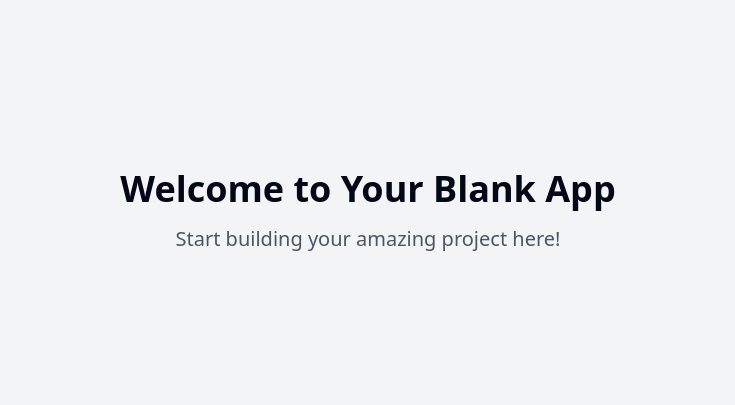
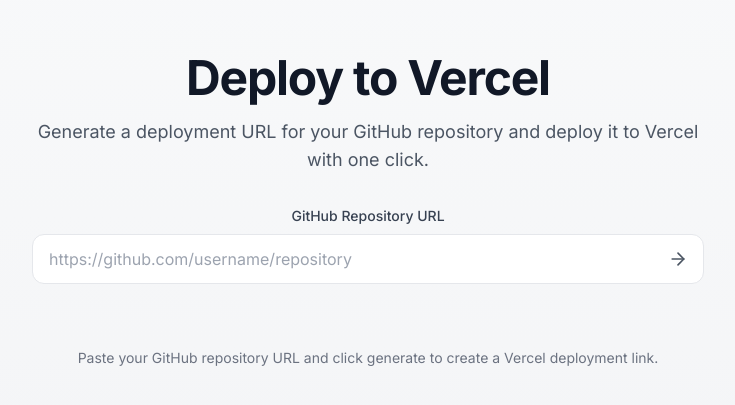
Before and after one commit to GraderLabs/deployo-github-button, a React (Vite) app: page / in a window 1280 px wide. Shown: the part 189-594 px from the top of the page, without its empty margins (272-1007 px from the left). Built offline with nearby package versions, Linux system fonts and the light colour scheme.

Commit message:
Add GitHub repo deployment
This commit adds functionality to deploy a GitHub repository to Vercel using a Vercel button.  The user will be able to input a GitHub repository URL, and the application will generate a Vercel deployment link.

```diff
--- /dev/null
+++ b/src/components/URLInput.tsx
@@ -0,0 +1,105 @@
+
+import { useState } from "react";
+import { Copy, ArrowRight } from "lucide-react";
+import { toast } from "sonner";
+
+const URLInput = () => {
+  const [url, setUrl] = useState("");
+  const [generatedUrl, setGeneratedUrl] = useState("");
+
+  const handleGenerate = () => {
+    if (!url) {
+      toast.error("Please enter a GitHub repository URL");
+      return;
+    }
+
+    try {
+      const encodedUrl = encodeURIComponent(url);
+      const vercelUrl = `https://vercel.com/new/clone?repository-url=${encodedUrl}`;
+      setGeneratedUrl(vercelUrl);
+      toast.success("Deployment URL generated successfully!");
+    } catch (error) {
+      toast.error("Failed to generate deployment URL");
+    }
+  };
+
+  const handleCopy = async () => {
+    if (!generatedUrl) return;
+
+    try {
+      await navigator.clipboard.writeText(generatedUrl);
+      toast.success("Copied to clipboard!");
+    } catch (error) {
+      toast.error("Failed to copy to clipboard");
+    }
+  };
+
+  return (
+    <div className="w-full max-w-2xl mx-auto space-y-6 animate-fade-in">
+      <div className="space-y-2">
+        <label htmlFor="github-url" className="block text-sm font-medium text-gray-700">
+          GitHub Repository URL
+        </label>
+        <div className="relative">
+          <input
+            id="github-url"
+            type="url"
+            value={url}
+            onChange={(e) => setUrl(e.target.value)}
+            placeholder="https://github.com/username/repository"
+            className="w-full px-4 py-3 rounded-lg border border-gray-200 focus:outline-none focus:ring-2 focus:ring-primary transition-all duration-200 pr-12"
+          />
+          <button
+            onClick={handleGenerate}
+            className="absolute right-2 top-1/2 -translate-y-1/2 p-2 rounded-md hover:bg-gray-100 transition-colors duration-200"
+            aria-label="Generate deployment URL"
+          >
+            <ArrowRight className="w-5 h-5 text-gray-600" />
+          </button>
+        </div>
+      </div>
+
+      {generatedUrl && (
+        <div className="space-y-2 animate-fade-in">
+          <label className="block text-sm font-medium text-gray-700">
+            Vercel Deployment URL
+          </label>
+          <div className="relative">
+            <input
+              type="text"
+              readOnly
+              value={generatedUrl}
+              className="w-full px-4 py-3 rounded-lg border border-gray-200 bg-gray-50 pr-12"
+            />
+            <button
+              onClick={handleCopy}
+              className="absolute right-2 top-1/2 -translate-y-1/2 p-2 rounded-md hover:bg-gray-100 transition-colors duration-200"
+              aria-label="Copy to clipboard"
+            >
+              <Copy className="w-5 h-5 text-gray-600" />
+            </button>
+          </div>
+        </div>
+      )}
+
+      {generatedUrl && (
+        <div className="pt-4 animate-fade-in">
+          <a
+            href={generatedUrl}
+            target="_blank"
+            rel="noopener noreferrer"
+            className="inline-flex items-center px-6 py-3 rounded-lg bg-black text-white hover:bg-gray-900 transition-colors duration-200"
+          >
+            <img
+              src="https://vercel.com/button"
+              alt="Deploy with Vercel"
+              className="h-4"
+            />
+          </a>
+        </div>
+      )}
+    </div>
+  );
+};
+
+export default URLInput;
--- a/src/index.css
+++ b/src/index.css
@@ -1,3 +1,6 @@
+
+@import url('https://fonts.googleapis.com/css2?family=Inter:wght@400;500;600;700&display=swap');
+
 @tailwind base;
 @tailwind components;
 @tailwind utilities;
@@ -5,88 +8,25 @@
 @layer base {
   :root {
     --background: 0 0% 100%;
-    --foreground: 222.2 84% 4.9%;
-
+    --foreground: 240 10% 3.9%;
     --card: 0 0% 100%;
-    --card-foreground: 222.2 84% 4.9%;
-
+    --card-foreground: 240 10% 3.9%;
     --popover: 0 0% 100%;
-    --popover-foreground: 222.2 84% 4.9%;
-
-    --primary: 222.2 47.4% 11.2%;
-    --primary-foreground: 210 40% 98%;
-
-    --secondary: 210 40% 96.1%;
-    --secondary-foreground: 222.2 47.4% 11.2%;
-
-    --muted: 210 40% 96.1%;
-    --muted-foreground: 215.4 16.3% 46.9%;
-
-    --accent: 210 40% 96.1%;
-    --accent-foreground: 222.2 47.4% 11.2%;
-
+    --popover-foreground: 240 10% 3.9%;
+    --primary: 240 5.9% 10%;
+    --primary-foreground: 0 0% 98%;
+    --secondary: 240 4.8% 95.9%;
+    --secondary-foreground: 240 5.9% 10%;
+    --muted: 240 4.8% 95.9%;
+    --muted-foreground: 240 3.8% 46.1%;
+    --accent: 240 4.8% 95.9%;
+    --accent-foreground: 240 5.9% 10%;
     --destructive: 0 84.2% 60.2%;
-    --destructive-foreground: 210 40% 98%;
-
-    --border: 214.3 31.8% 91.4%;
-    --input: 214.3 31.8% 91.4%;
-    --ring: 222.2 84% 4.9%;
-
-    --radius: 0.5rem;
-
-    --sidebar-background: 0 0% 98%;
-
-    --sidebar-foreground: 240 5.3% 26.1%;
-
-    --sidebar-primary: 240 5.9% 10%;
-
-    --sidebar-primary-foreground: 0 0% 98%;
-
-    --sidebar-accent: 240 4.8% 95.9%;
-
-    --sidebar-accent-foreground: 240 5.9% 10%;
-
-    --sidebar-border: 220 13% 91%;
-
-    --sidebar-ring: 217.2 91.2% 59.8%;
-  }
-
-  .dark {
-    --background: 222.2 84% 4.9%;
-    --foreground: 210 40% 98%;
-
-    --card: 222.2 84% 4.9%;
-    --card-foreground: 210 40% 98%;
-
-    --popover: 222.2 84% 4.9%;
-    --popover-foreground: 210 40% 98%;
-
-    --primary: 210 40% 98%;
-    --primary-foreground: 222.2 47.4% 11.2%;
-
-    --secondary: 217.2 32.6% 17.5%;
-    --secondary-foreground: 210 40% 98%;
-
-    --muted: 217.2 32.6% 17.5%;
-    --muted-foreground: 215 20.2% 65.1%;
-
-    --accent: 217.2 32.6% 17.5%;
-    --accent-foreground: 210 40% 98%;
-
-    --destructive: 0 62.8% 30.6%;
-    --destructive-foreground: 210 40% 98%;
-
-    --border: 217.2 32.6% 17.5%;
-    --input: 217.2 32.6% 17.5%;
-    --ring: 212.7 26.8% 83.9%;
-    --sidebar-background: 240 5.9% 10%;
-    --sidebar-foreground: 240 4.8% 95.9%;
-    --sidebar-primary: 224.3 76.3% 48%;
-    --sidebar-primary-foreground: 0 0% 100%;
-    --sidebar-accent: 240 3.7% 15.9%;
-    --sidebar-accent-foreground: 240 4.8% 95.9%;
-    --sidebar-border: 240 3.7% 15.9%;
-    --sidebar-ring: 217.2 91.2% 59.8%;
+    --destructive-foreground: 0 0% 98%;
+    --border: 240 5.9% 90%;
+    --input: 240 5.9% 90%;
+    --ring: 240 5.9% 10%;
+    --radius: 0.75rem;
   }
 }
 
@@ -94,8 +34,14 @@
   * {
     @apply border-border;
   }
-
   body {
-    @apply bg-background text-foreground;
+    @apply bg-background text-foreground antialiased;
+    font-feature-settings: "rlig" 1, "calt" 1;
   }
 }
+
+.glass-morphism {
+  background: rgba(255, 255, 255, 0.8);
+  backdrop-filter: blur(12px);
+  -webkit-backdrop-filter: blur(12px);
+}
--- a/src/pages/Index.tsx
+++ b/src/pages/Index.tsx
@@ -1,11 +1,24 @@
-// Update this page (the content is just a fallback if you fail to update the page)
+
+import URLInput from "../components/URLInput";
 
 const Index = () => {
   return (
-    <div className="min-h-screen flex items-center justify-center bg-gray-100">
-      <div className="text-center">
-        <h1 className="text-4xl font-bold mb-4">Welcome to Your Blank App</h1>
-        <p className="text-xl text-gray-600">Start building your amazing project here!</p>
+    <div className="min-h-screen flex flex-col items-center justify-center bg-gradient-to-b from-gray-50 to-gray-100 px-4">
+      <div className="w-full max-w-4xl mx-auto text-center space-y-8 animate-fade-in">
+        <div className="space-y-4">
+          <h1 className="text-4xl font-bold tracking-tight text-gray-900 sm:text-5xl">
+            Deploy to Vercel
+          </h1>
+          <p className="text-lg text-gray-600 max-w-2xl mx-auto">
+            Generate a deployment URL for your GitHub repository and deploy it to Vercel with one click.
+          </p>
+        </div>
+
+        <URLInput />
+
+        <footer className="text-sm text-gray-500 pt-8">
+          Paste your GitHub repository URL and click generate to create a Vercel deployment link.
+        </footer>
       </div>
     </div>
   );
--- a/tailwind.config.ts
+++ b/tailwind.config.ts
@@ -1,3 +1,4 @@
+
 import type { Config } from "tailwindcss";
 
 export default {
@@ -12,85 +13,60 @@ export default {
   theme: {
     container: {
       center: true,
-			padding: '2rem',
+      padding: "2rem",
       screens: {
-				'2xl': '1400px'
-			}
+        "2xl": "1400px",
+      },
     },
     extend: {
+      fontFamily: {
+        sans: ["Inter", "sans-serif"],
+      },
       colors: {
-				border: 'hsl(var(--border))',
-				input: 'hsl(var(--input))',
-				ring: 'hsl(var(--ring))',
-				background: 'hsl(var(--background))',
-				foreground: 'hsl(var(--foreground))',
+        border: "hsl(var(--border))",
+        input: "hsl(var(--input))",
+        ring: "hsl(var(--ring))",
+        background: "hsl(var(--background))",
+        foreground: "hsl(var(--foreground))",
         primary: {
-					DEFAULT: 'hsl(var(--primary))',
-					foreground: 'hsl(var(--primary-foreground))'
+          DEFAULT: "#18181B",
+          foreground: "#FAFAFA",
         },
         secondary: {
-					DEFAULT: 'hsl(var(--secondary))',
-					foreground: 'hsl(var(--secondary-foreground))'
+          DEFAULT: "#09090B",
+          foreground: "#FAFAFA",
         },
-				destructive: {
-					DEFAULT: 'hsl(var(--destructive))',
-					foreground: 'hsl(var(--destructive-foreground))'
-				},
-				muted: {
-					DEFAULT: 'hsl(var(--muted))',
-					foreground: 'hsl(var(--muted-foreground))'
-				},
-				accent: {
-					DEFAULT: 'hsl(var(--accent))',
-					foreground: 'hsl(var(--accent-foreground))'
-				},
-				popover: {
-					DEFAULT: 'hsl(var(--popover))',
-					foreground: 'hsl(var(--popover-foreground))'
-				},
-				card: {
-					DEFAULT: 'hsl(var(--card))',
-					foreground: 'hsl(var(--card-foreground))'
-				},
-				sidebar: {
-					DEFAULT: 'hsl(var(--sidebar-background))',
-					foreground: 'hsl(var(--sidebar-foreground))',
-					primary: 'hsl(var(--sidebar-primary))',
-					'primary-foreground': 'hsl(var(--sidebar-primary-foreground))',
-					accent: 'hsl(var(--sidebar-accent))',
-					'accent-foreground': 'hsl(var(--sidebar-accent-foreground))',
-					border: 'hsl(var(--sidebar-border))',
-					ring: 'hsl(var(--sidebar-ring))'
-				}
       },
       borderRadius: {
-				lg: 'var(--radius)',
-				md: 'calc(var(--radius) - 2px)',
-				sm: 'calc(var(--radius) - 4px)'
+        lg: "var(--radius)",
+        md: "calc(var(--radius) - 2px)",
+        sm: "calc(var(--radius) - 4px)",
       },
       keyframes: {
-				'accordion-down': {
-					from: {
-						height: '0'
+        "accordion-down": {
+          from: { height: "0" },
+          to: { height: "var(--radix-accordion-content-height)" },
         },
-					to: {
-						height: 'var(--radix-accordion-content-height)'
-					}
+        "accordion-up": {
+          from: { height: "var(--radix-accordion-content-height)" },
+          to: { height: "0" },
         },
-				'accordion-up': {
-					from: {
-						height: 'var(--radix-accordion-content-height)'
+        "fade-in": {
+          "0%": { opacity: "0", transform: "translateY(10px)" },
+          "100%": { opacity: "1", transform: "translateY(0)" },
         },
-					to: {
-						height: '0'
-					}
-				}
+        "fade-out": {
+          "0%": { opacity: "1", transform: "translateY(0)" },
+          "100%": { opacity: "0", transform: "translateY(-10px)" },
+        },
       },
       animation: {
-				'accordion-down': 'accordion-down 0.2s ease-out',
-				'accordion-up': 'accordion-up 0.2s ease-out'
-			}
-		}
+        "accordion-down": "accordion-down 0.2s ease-out",
+        "accordion-up": "accordion-up 0.2s ease-out",
+        "fade-in": "fade-in 0.3s ease-out",
+        "fade-out": "fade-out 0.3s ease-out",
+      },
+    },
   },
   plugins: [require("tailwindcss-animate")],
 } satisfies Config;
```
Lines whose indentation alone changed are shown as unchanged.
